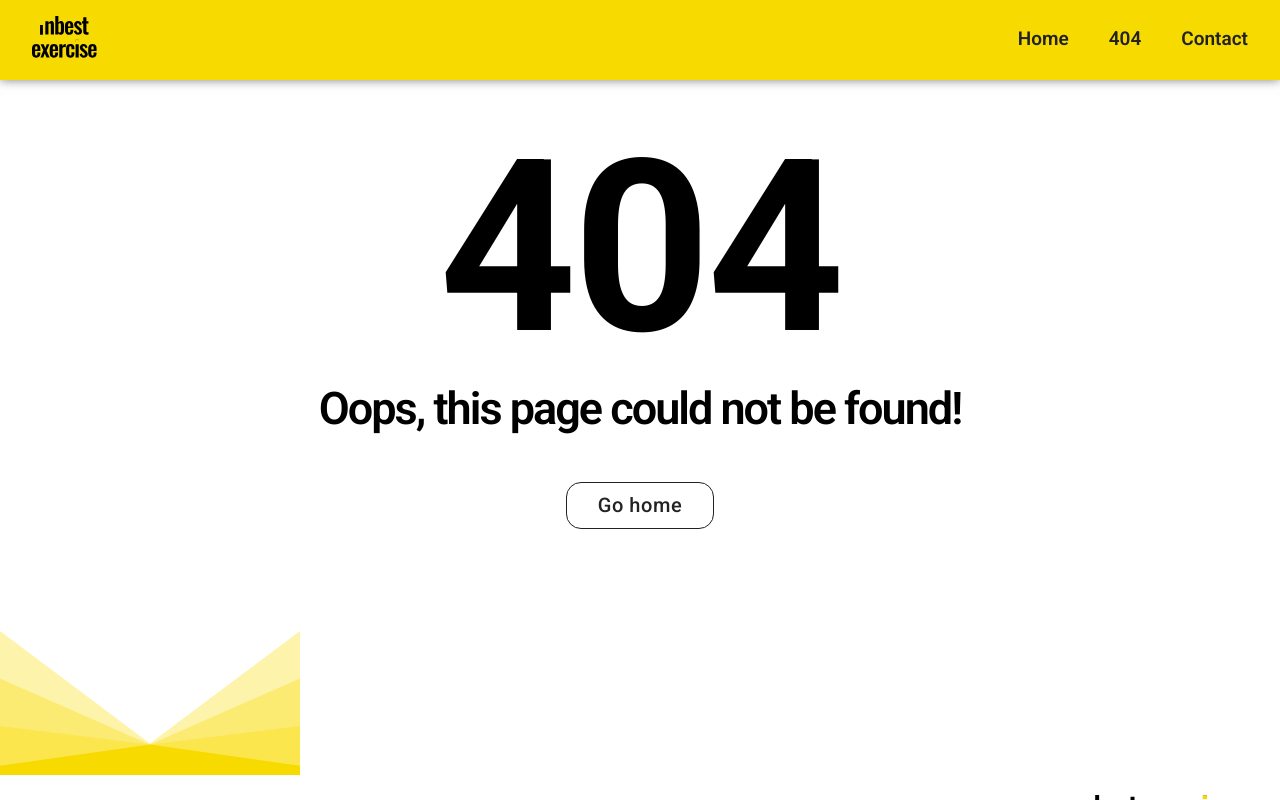
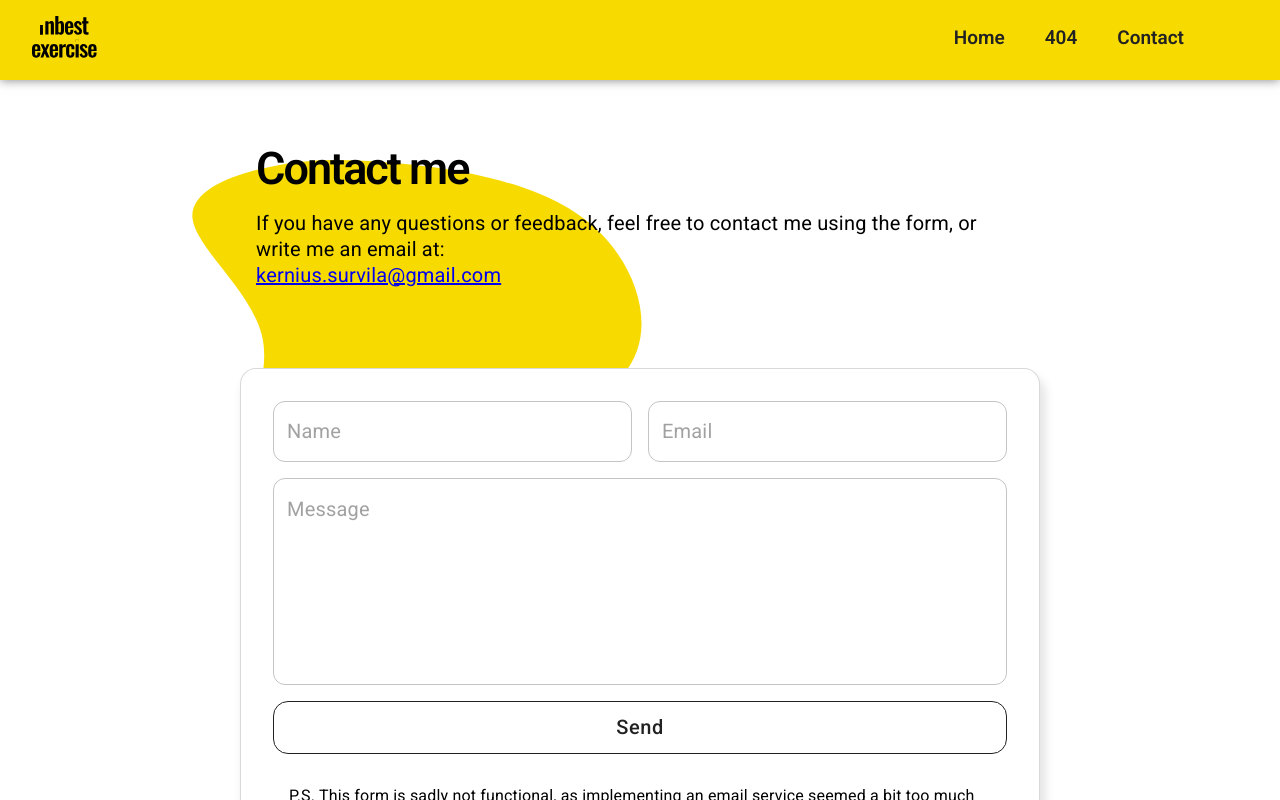
Before and after one commit to KerniusSur/Inbestai-Task, a React (Create React App) app: page /contact in a window 1280 px wide. Before the commit this address led to /404. Shown: the top 800 px of the page. Built offline with nearby package versions, Linux system fonts and the light colour scheme.

Commit message:
add contact form + styling updates, changes and final touches

```diff
--- a/src/components/InbestBackgroundWidget.tsx
+++ b/src/components/InbestBackgroundWidget.tsx
@@ -1,10 +1,17 @@
-import { useEffect } from "react";
-import "../styles/WidgetStyles.css";
+/* eslint-disable no-undef */
+import { Property } from "csstype";
+import { CSSProperties, useEffect } from "react";
 import InbestWidgetIcon1 from "../assets/inbest-widget-1.svg";
 import InbestWidgetIcon2 from "../assets/inbest-widget-2.svg";
+import "../styles/WidgetStyles.css";
 
 interface InbestBackgroundInteractiveWidgetProps {
   iconNumber?: number;
+  widgetPosition?: Extract<
+    CSSProperties,
+    | { left?: Property.Left<string | number> | undefined }
+    | { top?: Property.Top<string | number> | undefined }
+  >;
 }
 
 const InbestBackgroundWidget = (
@@ -38,7 +45,14 @@ const InbestBackgroundWidget = (
   }, []);
 
   return (
-    <div id="widget-container" className="widget-container">
+    <div
+      id="widget-container"
+      className="widget-container"
+      style={{
+        left: props.widgetPosition?.left,
+        top: props.widgetPosition?.top,
+      }}
+    >
       <img
         className="widget-icon"
         src={(iconNumber === 1 ? InbestWidgetIcon1 : InbestWidgetIcon2) as any}
--- a/src/components/InbestNavbar.tsx
+++ b/src/components/InbestNavbar.tsx
@@ -1,5 +1,14 @@
 import { MenuOutlined } from "@mui/icons-material";
-import { AppBar, Box, Hidden, IconButton, Typography } from "@mui/material";
+import {
+  AppBar,
+  Box,
+  Hidden,
+  IconButton,
+  styled,
+  Typography,
+  useMediaQuery,
+  useTheme,
+} from "@mui/material";
 import { useEffect, useState } from "react";
 import { useNavigate } from "react-router-dom";
 import InbestExerciseLogo from "../assets/inbest-exercise-logo.svg";
@@ -14,7 +23,9 @@ interface InbestNavbarProps {
 const InbestNavbar = (props: InbestNavbarProps) => {
   const { isDrawerOpen, drawerWidth, setIsDrawerOpen } = props;
 
+  const theme = useTheme();
   const navigate = useNavigate();
+  const isBelowMd = useMediaQuery("(max-width: 768px)");
 
   const [isHeaderMinimized, setIsHeaderMinimized] = useState<boolean>(false);
 
@@ -50,7 +61,17 @@ const InbestNavbar = (props: InbestNavbarProps) => {
           alignItems: "center",
           width: "100%",
           boxSizing: "border-box",
-          padding: "16px 32px",
+          padding: "1rem 6rem 1rem 2rem",
+          [theme.breakpoints.between("md", "sm")]: {
+            padding: "1rem 4rem 1rem 1rem",
+          },
+          [theme.breakpoints.between("sm", "xs")]: {
+            padding: "1rem 2rem 1rem 1rem",
+          },
+          [theme.breakpoints.down("xs")]: {
+            padding: "1rem ",
+          },
+          transition: "padding .5s",
         }}
       >
         <Box
@@ -90,23 +111,20 @@ const InbestNavbar = (props: InbestNavbarProps) => {
               }}
             >
               {navbarNavigationItems.map((item) => (
-                <Typography
+                <NavBarTextButton
                   key={item.path}
                   variant="h5"
+                  isHeaderMinimized={isHeaderMinimized}
                   onClick={() => {
                     navigate(item.path);
                   }}
-                  sx={{
-                    cursor: "pointer",
-                  }}
                 >
                   {item.label}
-                </Typography>
+                </NavBarTextButton>
               ))}
             </Box>
           </Hidden>
-
-          <Hidden mdUp>
+          {isBelowMd && (
             <IconButton
               sx={{
                 "&:hover": {
@@ -121,7 +139,7 @@ const InbestNavbar = (props: InbestNavbarProps) => {
                 }}
               />
             </IconButton>
-          </Hidden>
+          )}
         </Box>
       </Box>
       <InbestDrawer
@@ -132,6 +150,34 @@ const InbestNavbar = (props: InbestNavbarProps) => {
     </AppBar>
   );
 };
+
+const NavBarTextButton = styled(Typography)(
+  ({ isHeaderMinimized }: { isHeaderMinimized?: boolean }) =>
+    ({ theme }) => ({
+      cursor: "pointer",
+      display: "inline-block",
+      textDecoration: "none",
+
+      "&:after": {
+        content: '""',
+        display: "block",
+        width: 0,
+        height: "2px",
+        background: isHeaderMinimized
+          ? theme.palette.primary.main
+          : theme.palette.secondary.main,
+        transition: "width .3s ease-in-out",
+      },
+
+      transition: "opacity .2s ease-in-out",
+      "&:hover": {
+        opacity: 0.8,
+        "&:after": {
+          width: "100%",
+        },
+      },
+    })
+);
 
 export interface NavbarNavigationItem {
   label: string;
--- a/src/constants/routes.tsx
+++ b/src/constants/routes.tsx
@@ -1,3 +1,5 @@
+
+import ContactPage from "../pages/ContactPage";
 import PathItem from "../models/path/PathItem";
 import HomePage from "../pages/HomePage";
 import Page404 from "../pages/Page404";
@@ -7,7 +9,11 @@ const routes: PathItem[] = [
     path: "/",
     element: <HomePage />,
     tag: "home",
-    showReactiveWidgets: true,
+  },
+  {
+    path: "/contact",
+    element: <ContactPage />,
+    tag: "contact",
   },
   {
     path: "/404",
--- a/src/layouts/PublicLayout.tsx
+++ b/src/layouts/PublicLayout.tsx
@@ -59,4 +59,18 @@ export const ContentContainer = styled(Box)(({ theme }) => ({
   },
 }));
 
+export const PageInnerContainer = styled(Box)(({ theme }) => ({
+  display: "flex",
+  boxSizing: "border-box",
+  maxWidth: "1600px",
+  justifyContent: "center",
+  width: "100%",
+  height: "100%",
+  gap: "4rem",
+  [theme.breakpoints.down("md")]: {
+    flexDirection: "column",
+    gap: "2rem",
+  },
+}));
+
 export default PublicLayout;
--- a/src/models/path/PathItem.ts
+++ b/src/models/path/PathItem.ts
@@ -5,10 +5,6 @@ interface PathItem {
   path: string;
   element: ReactNode;
   tag?: string;
-  menuLabel?: string;
-  menuIcon?: ReactNode;
-  activeMenuIcon?: ReactNode;
-  showReactiveWidgets?: boolean;
 }
 
 export default PathItem;
--- /dev/null
+++ b/src/pages/ContactPage.tsx
@@ -0,0 +1,124 @@
+import {
+  Box,
+  styled,
+  Typography,
+  useMediaQuery,
+  useTheme,
+} from "@mui/material";
+import { PageInnerContainer } from "../layouts/PublicLayout";
+import InbestInput from "../components/InbestInput";
+import InbestBackgroundWidget from "../components/InbestBackgroundWidget";
+import InbestButton from "../components/InbestButton";
+
+const ContactPage = () => {
+  const theme = useTheme();
+  const mdDown = useMediaQuery(theme.breakpoints.down("md"));
+
+  return (
+    <PageInnerContainer
+      sx={{
+        maxWidth: "800px",
+        alignItems: "center",
+        flexDirection: "column",
+        [theme.breakpoints.down("md")]: {
+          justifyContent: "flex-start",
+          gap: "2rem",
+        },
+      }}
+    >
+      <InbestBackgroundWidget
+        iconNumber={2}
+        widgetPosition={{
+          left: mdDown ? "10%" : "15%",
+          top: mdDown ? "55%" : "20%",
+        }}
+      />
+      <ContactDetailsContainer
+        sx={{
+          left: "50%",
+        }}
+      >
+        <Typography variant="h4">Contact me</Typography>
+        <Typography variant="body1">
+          If you have any questions or feedback, feel free to contact me using
+          the form, or write me an email at: <br />
+          <a href="mailto:kernius.survila@gmail.com">
+            kernius.survila@gmail.com
+          </a>
+        </Typography>
+      </ContactDetailsContainer>
+      <ContactFormContainer>
+        <Box
+          sx={{
+            display: "flex",
+            justifyContent: "space-between",
+            gap: "1rem",
+            width: "100%",
+            [theme.breakpoints.down("sm")]: {
+              flexDirection: "column",
+            },
+          }}
+        >
+          <InbestInput placeholder="Name" required />
+          <InbestInput placeholder="Email" required />
+        </Box>
+        <InbestInput placeholder="Message" required multiline rows={6} />
+        <InbestButton variant="outlined" text="Send" fullWidth />
+        <Box
+          sx={{
+            display: "flex",
+            padding: "1rem",
+            boxSizing: "border-box",
+          }}
+        >
+          <Typography variant="body2">
+            P.S. This form is sadly not functional, as implementing an email
+            service seemed a bit too much for this project.
+            <br />
+            <br />
+            However, if you have any quesitons or remarks, I would love to hear
+            from you, so feel free to write me an email at:{" "}
+            <a href="mailto:kernius.survila@gmail.com">
+              kernius.survila@gmail.com
+            </a>
+          </Typography>
+        </Box>
+      </ContactFormContainer>
+    </PageInnerContainer>
+  );
+};
+
+const ContactDetailsContainer = styled(Box)(({ theme }) => ({
+  display: "flex",
+  flexDirection: "column",
+  gap: "1rem",
+  width: "fit-content",
+  boxSizing: "border-box",
+  padding: "1rem",
+  order: 2,
+}));
+
+const ContactFormContainer = styled(Box)(({ theme }) => ({
+  display: "flex",
+  flexDirection: "column",
+  gap: "1rem",
+  width: "100%",
+  boxShadow: "4px 10px 10px 2px rgba(0, 0, 0, 0.1)",
+  border: "1px solid rgba(0, 0, 0, 0.15)",
+  borderRadius: "1rem",
+  padding: "2rem",
+  justifyContent: "center",
+  boxSizing: "border-box",
+  backgroundColor: "white",
+  height: "fit-content",
+  order: 3,
+  [theme.breakpoints.down("md")]: {
+    padding: "1.5rem",
+    order: 1,
+  },
+  [theme.breakpoints.down("sm")]: {
+    padding: "1rem",
+  },
+}));
+
+export default ContactPage;
--- a/src/pages/HomePage.tsx
+++ b/src/pages/HomePage.tsx
@@ -1,4 +1,4 @@
-import { Box, Collapse, styled, Typography } from "@mui/material";
+import { Box, Collapse, styled, Typography, useTheme } from "@mui/material";
 import PostCodeContent from "models/postcode/PostCodeContent";
 import { ChangeEvent, useEffect, useState } from "react";
 import { TransitionGroup } from "react-transition-group";
@@ -9,10 +9,11 @@ import InbestInput from "../components/InbestInput";
 import { useAppSelector } from "../hooks/reduxHooks";
 import postcodes from "../store/postcodes";
 import toast from "../store/toast";
+import { PageInnerContainer } from "../layouts/PublicLayout";
 
 const HomePage = () => {
   const postCodeState = useAppSelector((state) => state.postcodes);
-
+  const theme = useTheme();
   const [postcode, setPostcode] = useState<string>("");
   const [expandedCards, setExpandedCards] = useState<string[]>([]);
   const [postcodeList, setPostcodeList] = useState<PostCodeContent[]>([]);
@@ -22,7 +23,6 @@ const HomePage = () => {
   };
 
   useEffect(() => {
-
     const postCodeList = postCodeState.postcodes ?? [];
     setPostcodeList(postCodeList);
     setPostcode("");
@@ -49,7 +49,7 @@ const HomePage = () => {
   };
 
   return (
-    <HomePageContainer>
+    <PageInnerContainer>
       <InbestBackgroundWidget />
       <HomePageSearchContainer
         sx={{
@@ -61,6 +61,9 @@ const HomePage = () => {
           sx={{
             alignSelf: "flex-start",
             paddingBottom: "1rem",
+            [theme.breakpoints.down("md")]: {
+              paddingBottom: "0",
+            },
           }}
           variant="h4"
         >
@@ -108,23 +111,9 @@ const HomePage = () => {
           ))}
         </TransitionGroup>
       </Box>
-    </HomePageContainer>
+    </PageInnerContainer>
   );
 };
-
-export const HomePageContainer = styled(Box)(({ theme }) => ({
-  display: "flex",
-  boxSizing: "border-box",
-  maxWidth: "1600px",
-  justifyContent: "space-between",
-  width: "100%",
-  height: "100%",
-  gap: "4rem",
-  [theme.breakpoints.down("md")]: {
-    flexDirection: "column",
-    gap: "2rem",
-  },
-}));
 
 export const HomePageSearchContainer = styled(Box)(({ theme }) => ({
   display: "flex",
@@ -140,6 +129,10 @@ export const HomePageSearchContainer = styled(Box)(({ theme }) => ({
   height: "fit-content",
   [theme.breakpoints.down("md")]: {
     flex: 0,
+    gap: "1.5rem",
+  },
+  [theme.breakpoints.down("sm")]: {
+    gap: "1rem",
   },
 }));
 
--- a/src/styles/AppTheme.tsx
+++ b/src/styles/AppTheme.tsx
@@ -168,7 +168,7 @@ const AppTheme = createTheme(initialTheme, {
         fontSize: "36px",
       },
       [initialTheme.breakpoints.down("sm")]: {
-        fontSize: "32px",
+        fontSize: "27px",
       },
     },
     h5: {
```
Also changed, not shown: src/pages/PostcodePage.tsx (deleted, +0 -11 lines).
